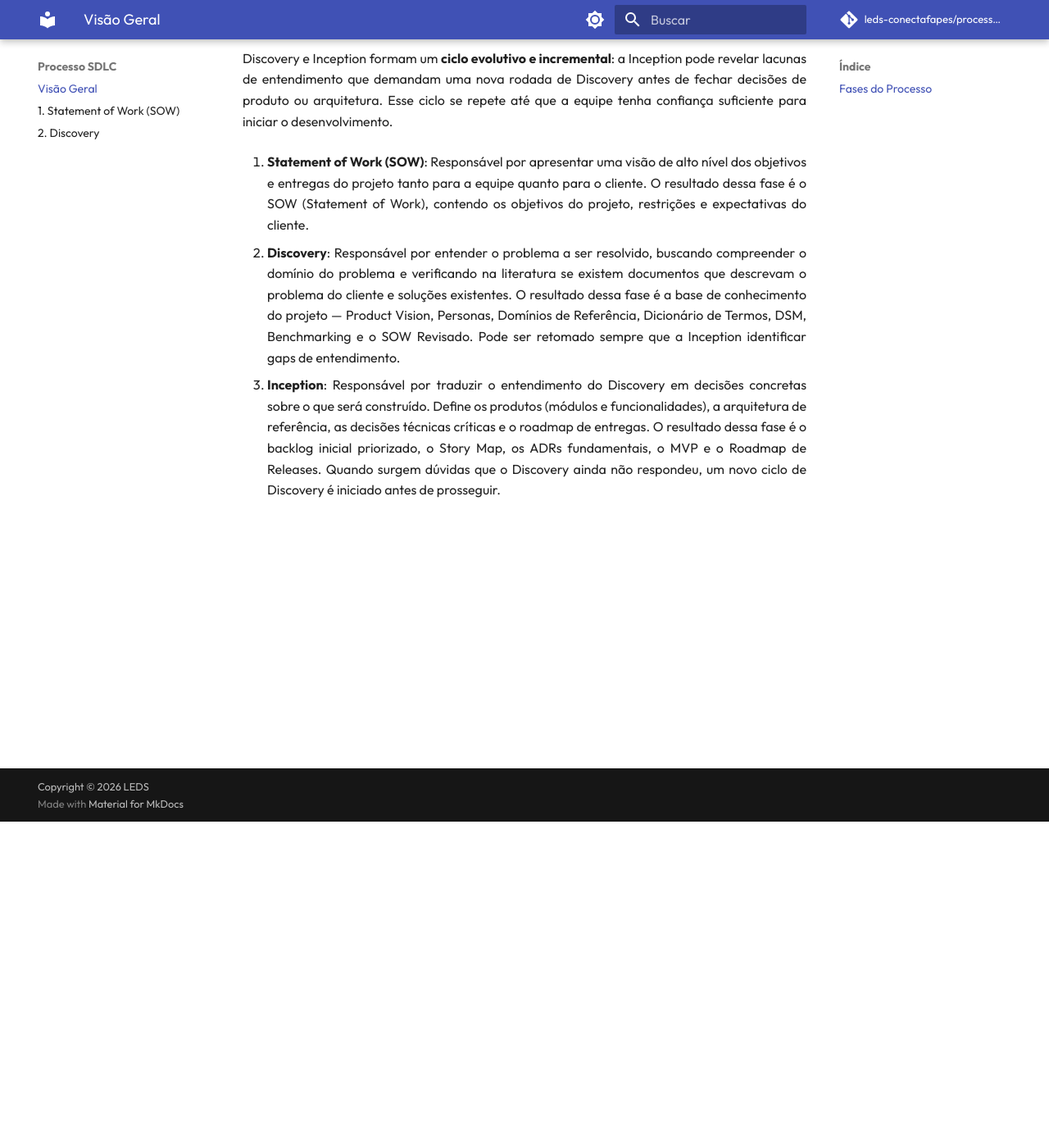
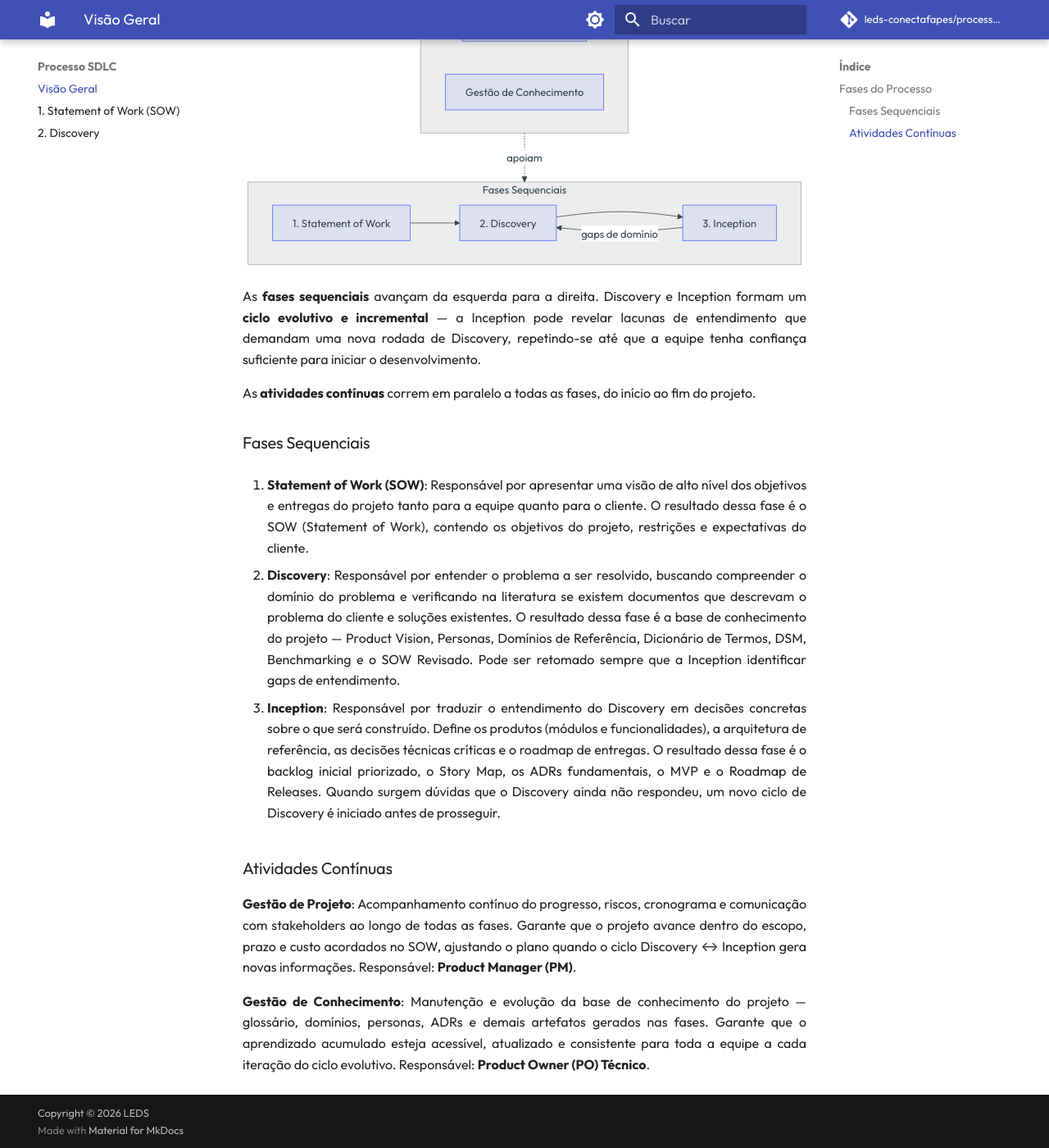
Before and after one commit to leds-conectafapes/processo-leds-sdlc, an MkDocs documentation site: the page built from docs/sdlc/0_processo.md, in a window 1280 px wide and 1400 px high, scrolled down 398 px. Shown: the whole window at 82% size. Built offline with MkDocs 1.6.1 and Material for MkDocs 9.7.7, drawn with Linux system fonts in a browser that asks for light colours; comment, search, counter and statistics services are not loaded.

Commit message:
docs: adiciona Gestão de Projeto e Gestão de Conhecimento como atividades contínuas
Diagrama reestruturado com subgrafo de Fases Sequenciais e subgrafo de
Atividades Contínuas (paralelas). Texto atualizado com descrição e
responsável de cada atividade contínua.

Co-Authored-By: Claude Sonnet 4.6 <noreply@anthropic.com>

````diff
--- a/docs/sdlc/0_processo.md
+++ b/docs/sdlc/0_processo.md
@@ -5,16 +5,37 @@ O Ciclo de Vida de Desenvolvimento de Software (**SDLC**) do LEDS é baseado em
 ## Fases do Processo
 
 ```mermaid
-graph LR
-    SOW[1. Statement of Work] --> DISC[2. Discovery]
-    DISC --> INC[3. Inception]
-    INC -->|gaps de domínio| DISC
+graph TB
+    subgraph sequencial[Fases Sequenciais]
+        direction LR
+        SOW[1. Statement of Work] --> DISC[2. Discovery]
+        DISC --> INC[3. Inception]
+        INC -->|gaps de domínio| DISC
+    end
+
+    subgraph paralelas[Atividades Contínuas]
+        direction LR
+        GP[Gestão de Projeto]
+        GC[Gestão de Conhecimento]
+    end
+
+    paralelas -.->|apoiam| sequencial
 ```
 
-Discovery e Inception formam um **ciclo evolutivo e incremental**: a Inception pode revelar lacunas de entendimento que demandam uma nova rodada de Discovery antes de fechar decisões de produto ou arquitetura. Esse ciclo se repete até que a equipe tenha confiança suficiente para iniciar o desenvolvimento.
+As **fases sequenciais** avançam da esquerda para a direita. Discovery e Inception formam um **ciclo evolutivo e incremental** — a Inception pode revelar lacunas de entendimento que demandam uma nova rodada de Discovery, repetindo-se até que a equipe tenha confiança suficiente para iniciar o desenvolvimento.
+
+As **atividades contínuas** correm em paralelo a todas as fases, do início ao fim do projeto.
+
+### Fases Sequenciais
 
 1. **Statement of Work (SOW)**: Responsável por apresentar uma visão de alto nível dos objetivos e entregas do projeto tanto para a equipe quanto para o cliente. O resultado dessa fase é o SOW (Statement of Work), contendo os objetivos do projeto, restrições e expectativas do cliente.
 
 2. **Discovery**: Responsável por entender o problema a ser resolvido, buscando compreender o domínio do problema e verificando na literatura se existem documentos que descrevam o problema do cliente e soluções existentes. O resultado dessa fase é a base de conhecimento do projeto — Product Vision, Personas, Domínios de Referência, Dicionário de Termos, DSM, Benchmarking e o SOW Revisado. Pode ser retomado sempre que a Inception identificar gaps de entendimento.
 
 3. **Inception**: Responsável por traduzir o entendimento do Discovery em decisões concretas sobre o que será construído. Define os produtos (módulos e funcionalidades), a arquitetura de referência, as decisões técnicas críticas e o roadmap de entregas. O resultado dessa fase é o backlog inicial priorizado, o Story Map, os ADRs fundamentais, o MVP e o Roadmap de Releases. Quando surgem dúvidas que o Discovery ainda não respondeu, um novo ciclo de Discovery é iniciado antes de prosseguir.
+
+### Atividades Contínuas
+
+**Gestão de Projeto**: Acompanhamento contínuo do progresso, riscos, cronograma e comunicação com stakeholders ao longo de todas as fases. Garante que o projeto avance dentro do escopo, prazo e custo acordados no SOW, ajustando o plano quando o ciclo Discovery ↔ Inception gera novas informações. Responsável: **Product Manager (PM)**.
+
+**Gestão de Conhecimento**: Manutenção e evolução da base de conhecimento do projeto — glossário, domínios, personas, ADRs e demais artefatos gerados nas fases. Garante que o aprendizado acumulado esteja acessível, atualizado e consistente para toda a equipe a cada iteração do ciclo evolutivo. Responsável: **Product Owner (PO) Técnico**.
````
